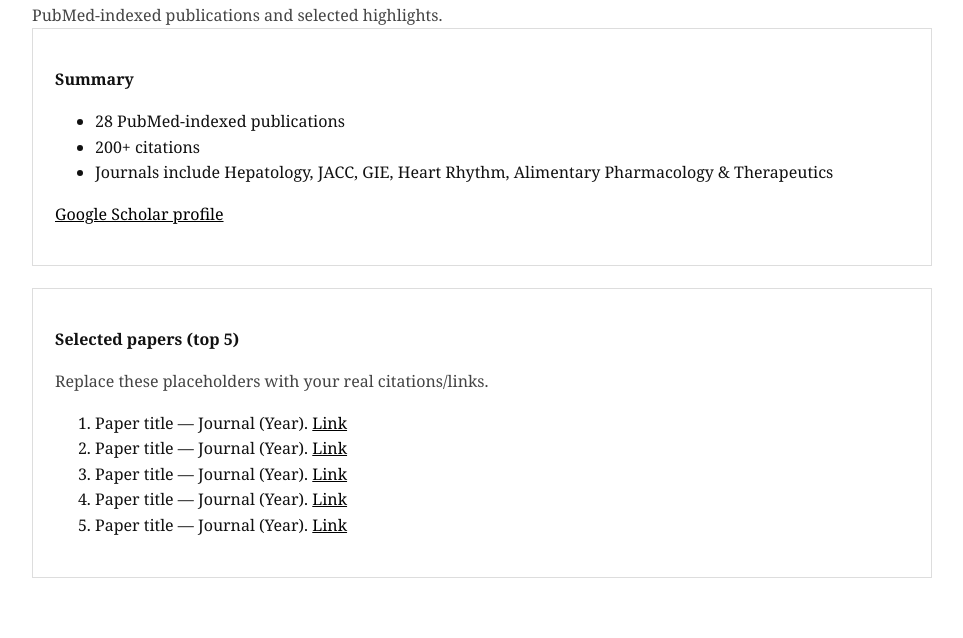
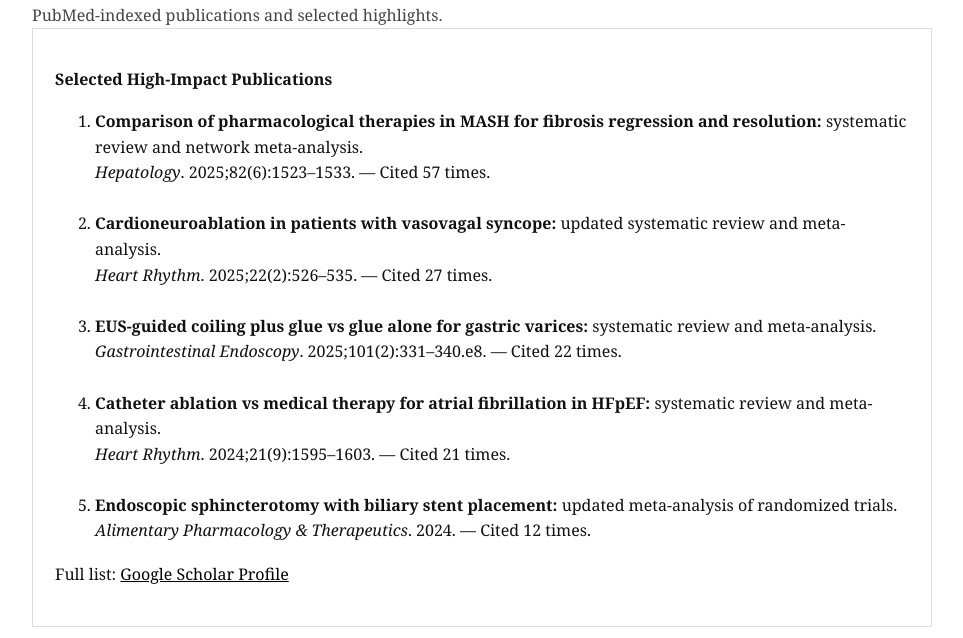
Before and after one commit to vanioljantunes/vanioljantunes.github.io, a plain HTML site: page research.html in a window 1280 px wide. Shown: the part 162-800 px from the top of the page, without its empty margins (158-1121 px from the left). Drawn offline with Linux system fonts and the light colour scheme.

Commit message:
Update research.html

```diff
--- a/research.html
+++ b/research.html
@@ -22,14 +22,63 @@
   <div class="small">PubMed-indexed publications and selected highlights.</div>
 
   <div class="box">
-    <p><strong>Summary</strong></p>
-    <ul>
-      <li>28 PubMed-indexed publications</li>
-      <li>200+ citations</li>
-      <li>Journals include Hepatology, JACC, GIE, Heart Rhythm, Alimentary Pharmacology & Therapeutics</li>
-    </ul>
-    <p><a href="YOUR_GOOGLE_SCHOLAR_LINK" target="_blank">Google Scholar profile</a></p>
-  </div>
+  <p><strong>Selected High-Impact Publications</strong></p>
+
+  <ol>
+
+    <li>
+      <strong>Comparison of pharmacological therapies in MASH for fibrosis regression and resolution:</strong>
+      systematic review and network meta-analysis.<br>
+      <em>Hepatology</em>. 2025;82(6):1523–1533.
+      — Cited 57 times.
+    </li>
+
+    <br>
+
+    <li>
+      <strong>Cardioneuroablation in patients with vasovagal syncope:</strong>
+      updated systematic review and meta-analysis.<br>
+      <em>Heart Rhythm</em>. 2025;22(2):526–535.
+      — Cited 27 times.
+    </li>
+
+    <br>
+
+    <li>
+      <strong>EUS-guided coiling plus glue vs glue alone for gastric varices:</strong>
+      systematic review and meta-analysis.<br>
+      <em>Gastrointestinal Endoscopy</em>. 2025;101(2):331–340.e8.
+      — Cited 22 times.
+    </li>
+
+    <br>
+
+    <li>
+      <strong>Catheter ablation vs medical therapy for atrial fibrillation in HFpEF:</strong>
+      systematic review and meta-analysis.<br>
+      <em>Heart Rhythm</em>. 2024;21(9):1595–1603.
+      — Cited 21 times.
+    </li>
+
+    <br>
+
+    <li>
+      <strong>Endoscopic sphincterotomy with biliary stent placement:</strong>
+      updated meta-analysis of randomized trials.<br>
+      <em>Alimentary Pharmacology & Therapeutics</em>. 2024.
+      — Cited 12 times.
+    </li>
+
+  </ol>
+
+  <p style="margin-top:18px;">
+    Full list:
+    <a href="https://scholar.google.com/citations?user=JOZkTg0AAAAJ&hl=en" target="_blank">
+      Google Scholar Profile
+    </a>
+  </p>
+</div>
+
 
   <div class="box">
     <p><strong>Selected papers (top 5)</strong></p>
```
